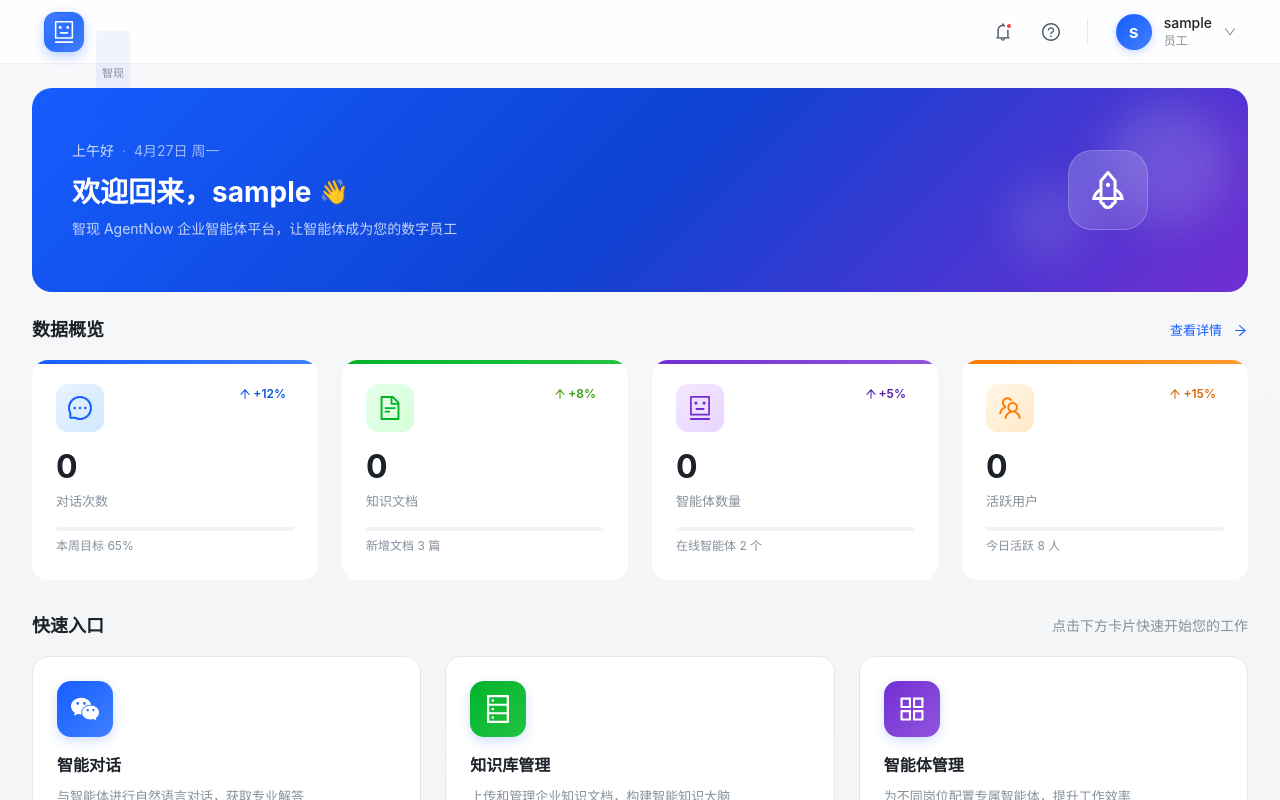
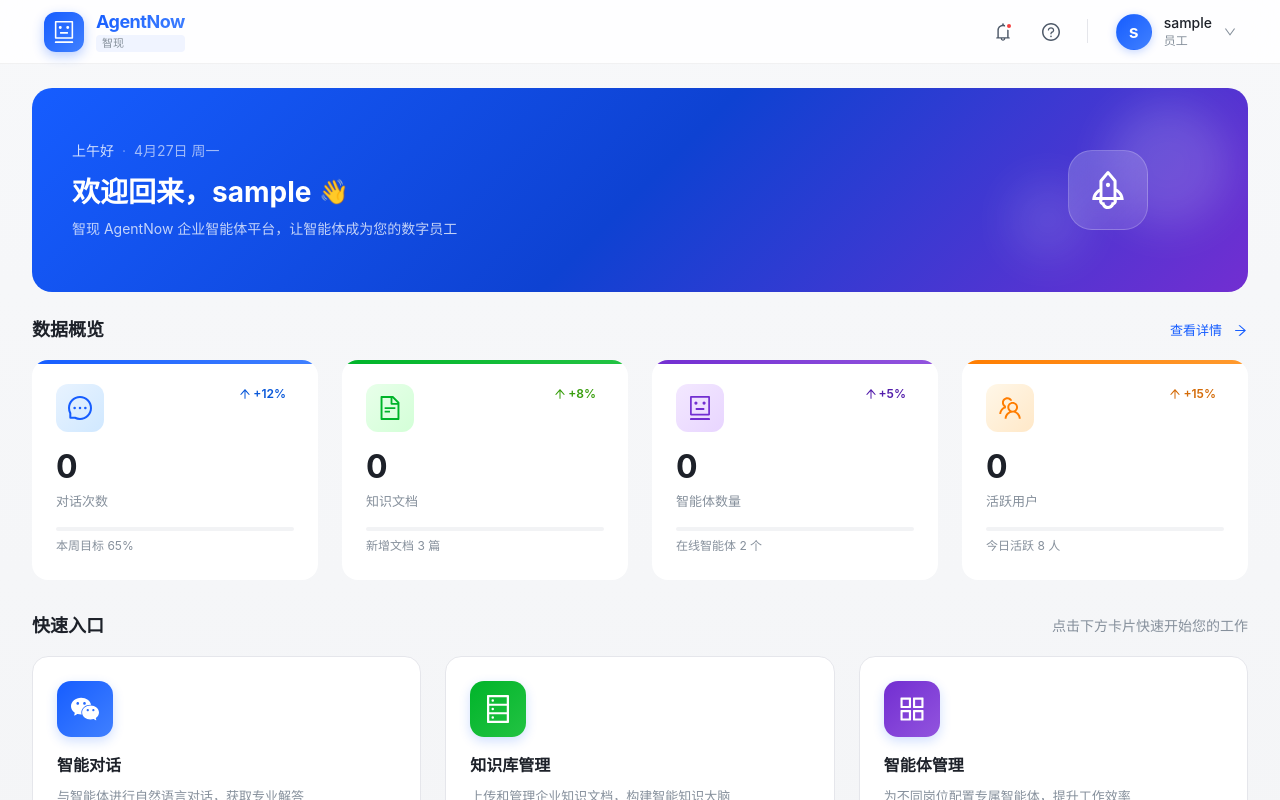
Before and after one commit to AllInAI2024/AgentNow, a Vue app in the folder frontend/: page /dashboard in a window 1280 px wide. Shown: the top 800 px of the page. Built offline with nearby package versions, Linux system fonts and the light colour scheme; sample sign-in values are in the browser's storage.

Commit message:
style(Dashboard): 优化logo样式和布局
移除冗余的伪元素样式，简化logo图标结构
调整logo文本类名使其更语义化
统一行高和间距样式

```diff
--- a/frontend/src/views/Dashboard.vue
+++ b/frontend/src/views/Dashboard.vue
@@ -3,13 +3,13 @@
     <a-layout class="layout-container">
       <a-layout-header class="layout-header">
         <div class="header-left">
-          <div class="logo-wrapper" @click="handleGoHome" style="cursor: pointer;">
+          <div class="logo-wrapper" @click="handleGoHome">
             <div class="logo-icon">
               <RobotOutlined class="logo-robot" />
             </div>
             <div class="logo-text">
-              <span class="logo-primary">AgentNow</span>
-              <span class="logo-secondary">智现</span>
+              <span class="logo-name">AgentNow</span>
+              <span class="logo-tag">智现</span>
             </div>
           </div>
         </div>
@@ -454,6 +454,7 @@
   display: flex;
   align-items: center;
   gap: 12px;
+  cursor: pointer;
   padding: 6px 12px;
   border-radius: 10px;
   transition: all 0.2s ease;
@@ -472,31 +473,22 @@
   align-items: center;
   justify-content: center;
   box-shadow: 0 4px 12px rgba(22, 93, 255, 0.3);
-  position: relative;
-}
-
-.logo-icon::after {
-  content: '';
-  position: absolute;
-  inset: 1px;
-  border-radius: 10px;
-  background: linear-gradient(135deg, rgba(255, 255, 255, 0.2) 0%, transparent 50%);
+  flex-shrink: 0;
 }
 
 .logo-robot {
   font-size: 22px;
   color: white;
-  position: relative;
-  z-index: 1;
 }
 
 .logo-text {
   display: flex;
   flex-direction: column;
   gap: 2px;
+  white-space: nowrap;
 }
 
-.logo-primary {
+.logo-name {
   font-size: 18px;
   font-weight: 700;
   background: linear-gradient(135deg, #165DFF 0%, #4080FF 100%);
@@ -504,16 +496,17 @@
   -webkit-text-fill-color: transparent;
   background-clip: text;
   letter-spacing: -0.5px;
+  line-height: 1.2;
 }
 
-.logo-secondary {
+.logo-tag {
   font-size: 11px;
   font-weight: 500;
   color: #86909c;
   padding: 2px 6px;
   background: rgba(22, 93, 255, 0.06);
   border-radius: 4px;
-  width: fit-content;
+  line-height: 1.2;
 }
 
 .header-right {
```
